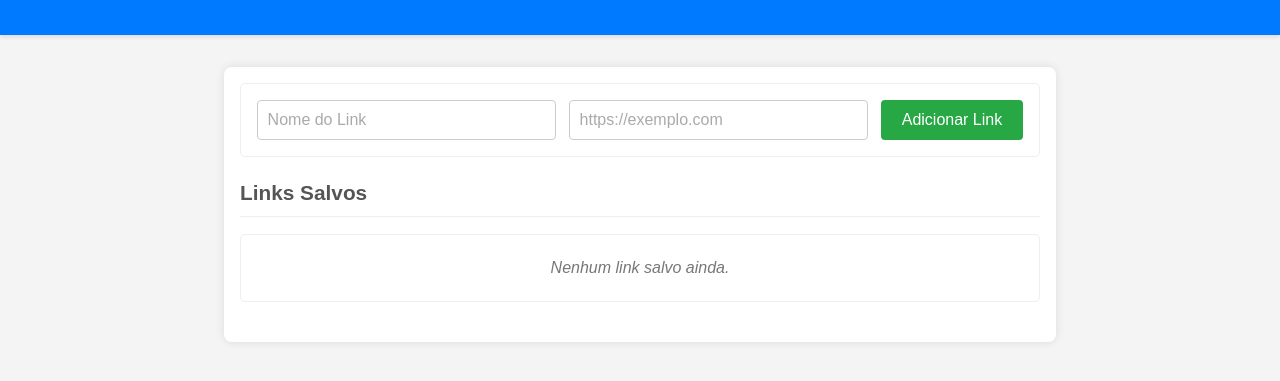
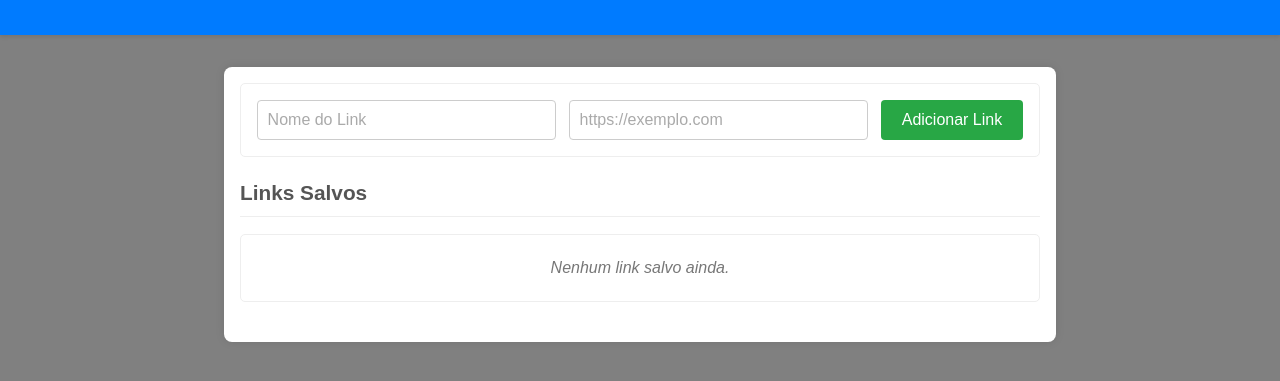
Before and after one commit to matmellodeliz/compartilha-link, a plain HTML site: page index.html in a window 1280 px wide. Shown: the part 77-458 px from the top of the page. Drawn offline with Linux system fonts and the light colour scheme.

Commit message:
Update style.css

```diff
--- a/style.css
+++ b/style.css
@@ -2,7 +2,7 @@ body {
     font-family: sans-serif;
     margin: 0;
     padding: 0;
-    background-color: #f4f4f4;
+    background-color: grey;
     color: #333;
 }
 
```
